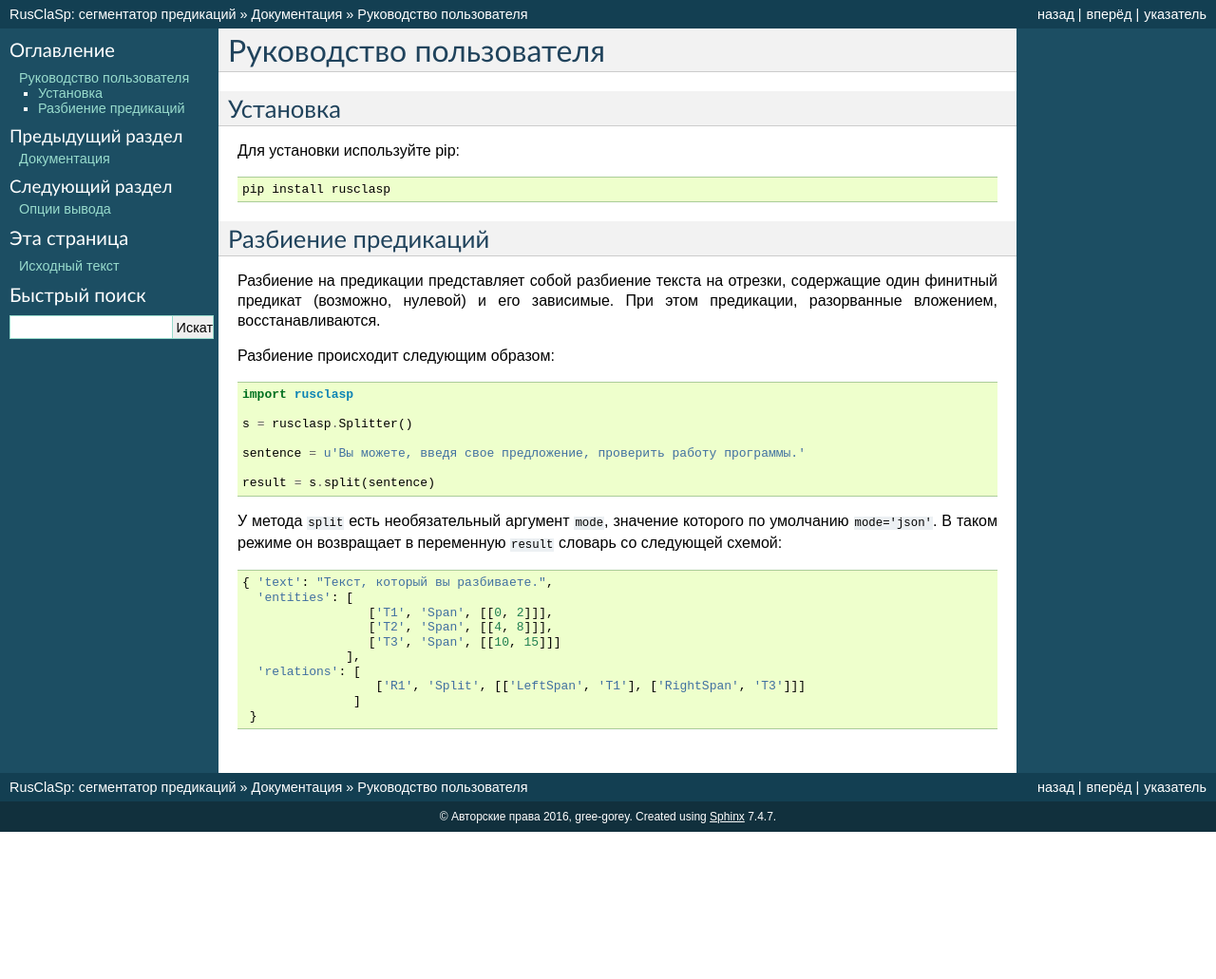
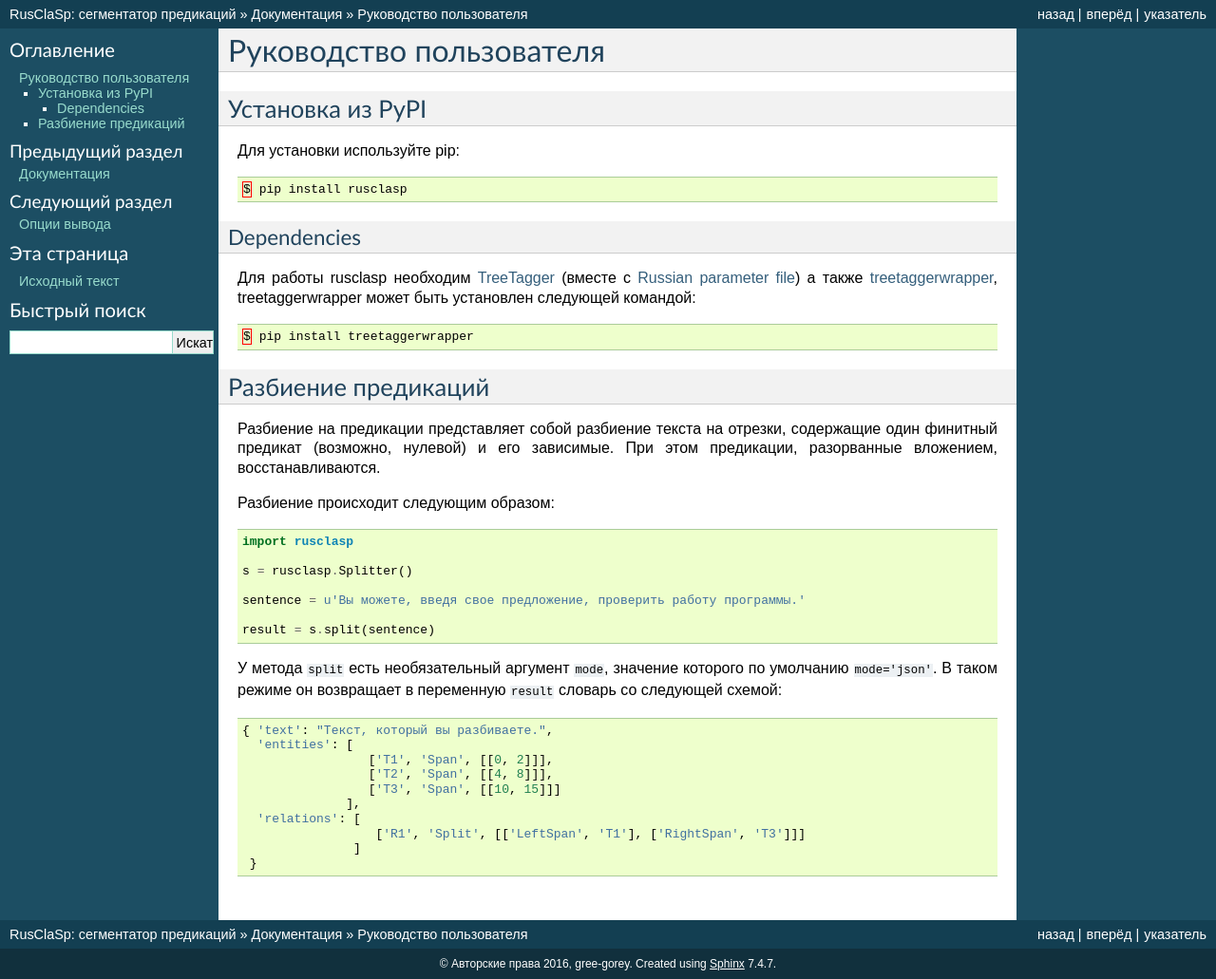
Before and after one commit to gree-gorey/rusclasp, a Sphinx documentation site: the page built from docs/source/usage/guide.rst, in a window 1280 px wide. Shown: the whole page at 95% size. Built offline with Sphinx 7.4.7, drawn with Linux system fonts in a browser that asks for light colours; before the commit the page ends 900 px from its top, so only the background shows below that.

Commit message:
update docs

```diff
--- a/docs/source/usage/guide.rst
+++ b/docs/source/usage/guide.rst
@@ -2,14 +2,24 @@
 Руководство пользователя
 ========================
 
-Установка
----------
+Установка из PyPI
+-----------------
 
 Для установки используйте pip:
 
 .. code-block:: python
 
-   pip install rusclasp
+   $ pip install rusclasp
+
+Dependencies
+~~~~~~~~~~~~
+
+Для работы rusclasp необходим `TreeTagger <http://www.cis.uni-muenchen.de/~schmid/tools/TreeTagger/>`__ (вместе с `Russian parameter file <http://www.cis.uni-muenchen.de/~schmid/tools/TreeTagger/data/russian-par-linux-3.2-utf8.bin.gz>`__) а также
+`treetaggerwrapper <https://packages.debian.org/sid/libicu-dev>`__, treetaggerwrapper может быть установлен следующей командой:
+
+.. code:: python
+
+    $ pip install treetaggerwrapper
 
 
 Разбиение предикаций
```
Also changed, not shown: 1 other file.
